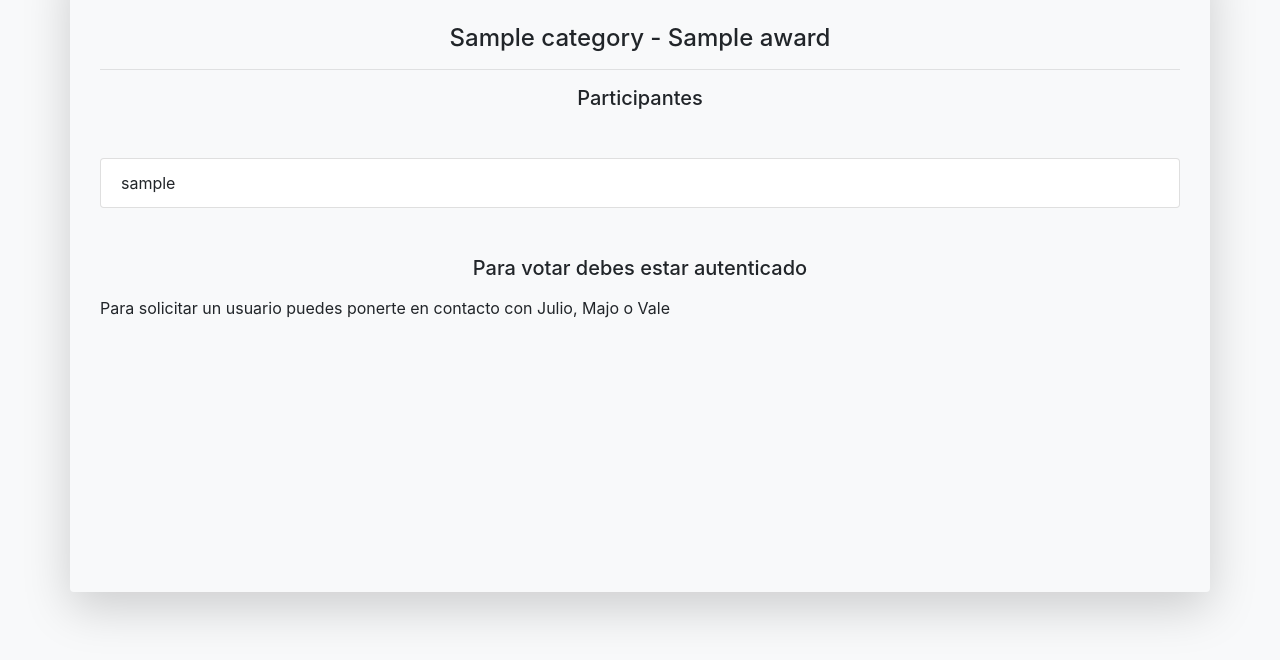
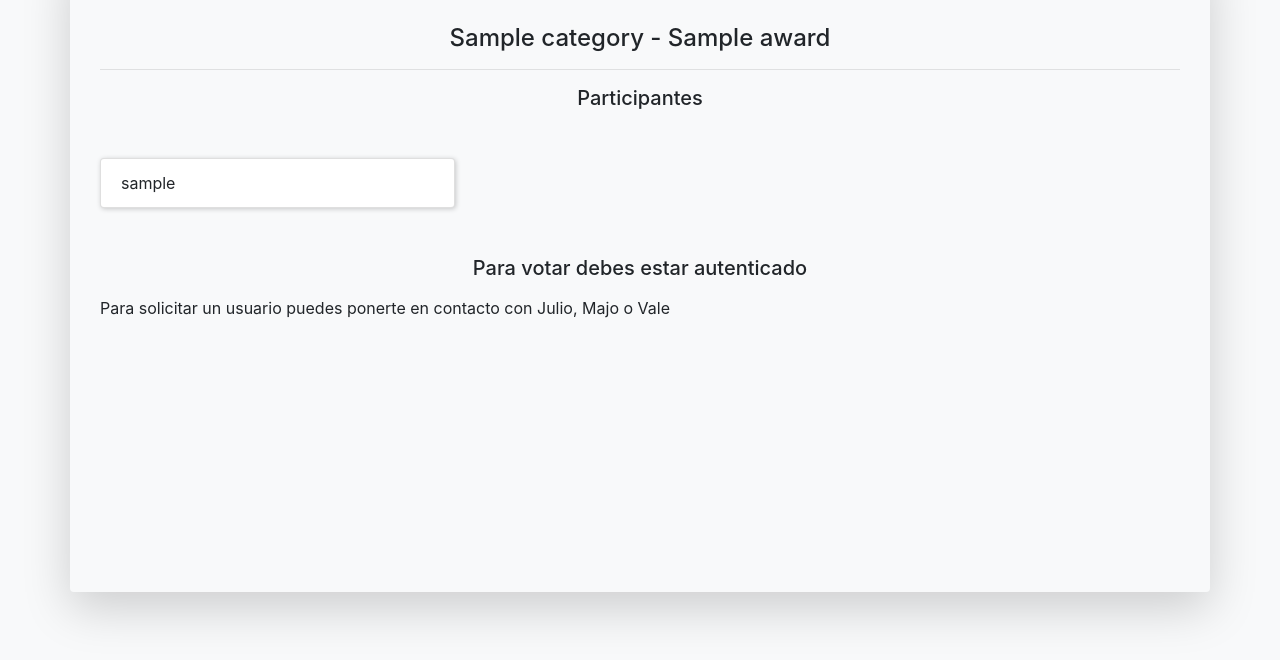
Before and after one commit to jhurtadojerves/characters, a Django app: a page that uses awards/templates/awards/category_detail.html in a window 1280 px wide. Shown: the part 120-780 px from the top of the page. Run offline with Django 3.2, Linux system fonts and the light colour scheme; tables that the repository leaves empty hold one stand-in row (values such as "Sample post"); some libraries are stand-ins or nearby versions.

Commit message:
Fix list

```diff
--- a/awards/templates/awards/category_detail.html
+++ b/awards/templates/awards/category_detail.html
@@ -7,6 +7,19 @@
 
 {% block css %}
 <link href="https://cdn.jsdelivr.net/npm/select2@4.0.12/dist/css/select2.min.css" rel="stylesheet"/>
+<style>
+  .nominees-list {
+    display: grid;
+    grid-template-columns: repeat(3, 1fr);
+    grid-gap: .5em;
+    padding-left: 0;
+    margin-bottom: 0;
+  }
+  .nominees-items{
+    box-shadow: 1px 1px 5px rgba(0,0,0, .2);
+  }
+
+</style>
 {% endblock %}
 
 
@@ -37,14 +50,14 @@
   </div>
   <div class="row mb-5">
     <div class="col">
-      <ul class="list-group">
+      <ul class="nominees-list">
         {% for user in category.participants.all|dictsort:'nick' %}
-        <li class="list-group-item">{{user.nick}}</li>
+        <li class="list-group-item nominees-items">{{user.nick}}</li>
         {% endfor %}
       </ul>
     </div>
   </div>
-  {% if not voting and user.is_authenticated%}
+  {% if not voting and user.is_authenticated %}
   <div class="row">
     <div class="col">
       <h5 class="text-center m-auto mb-5">Selecciona {{ category.max_options }} opciones</h5>
```
